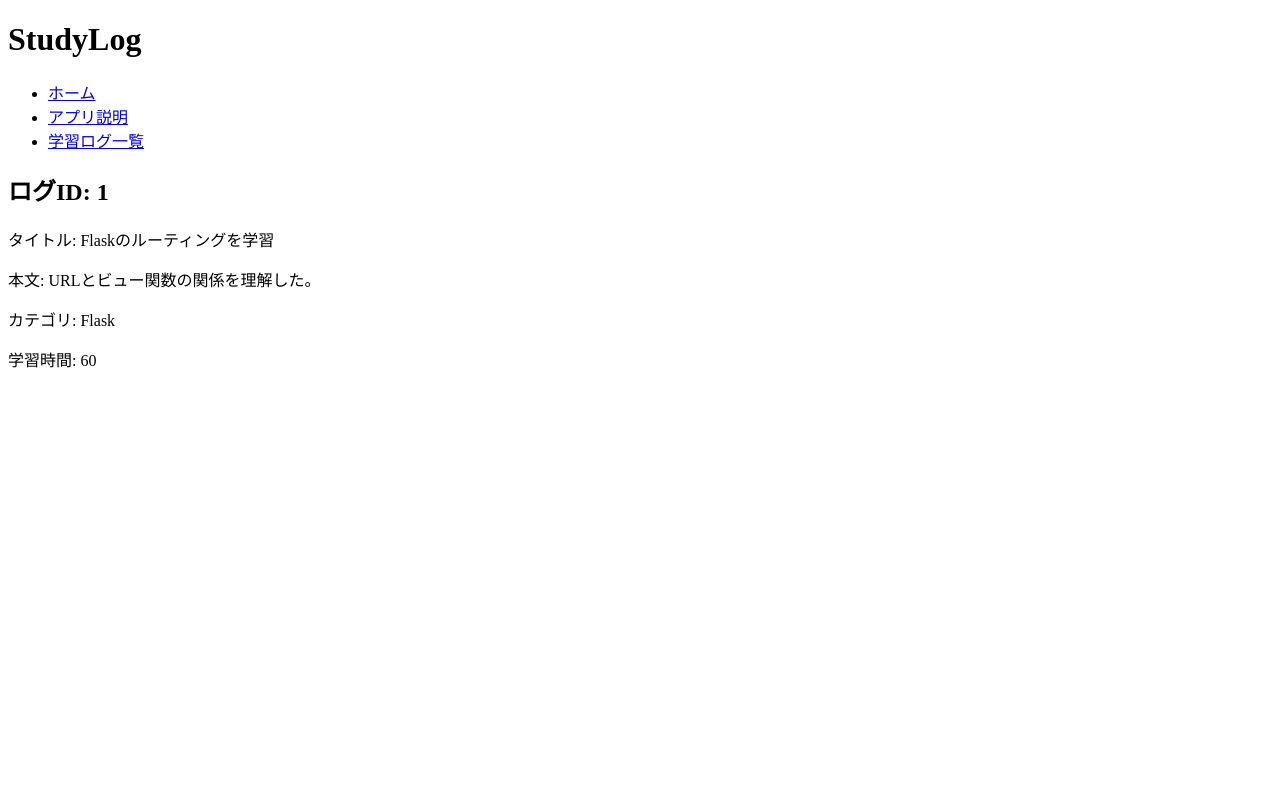
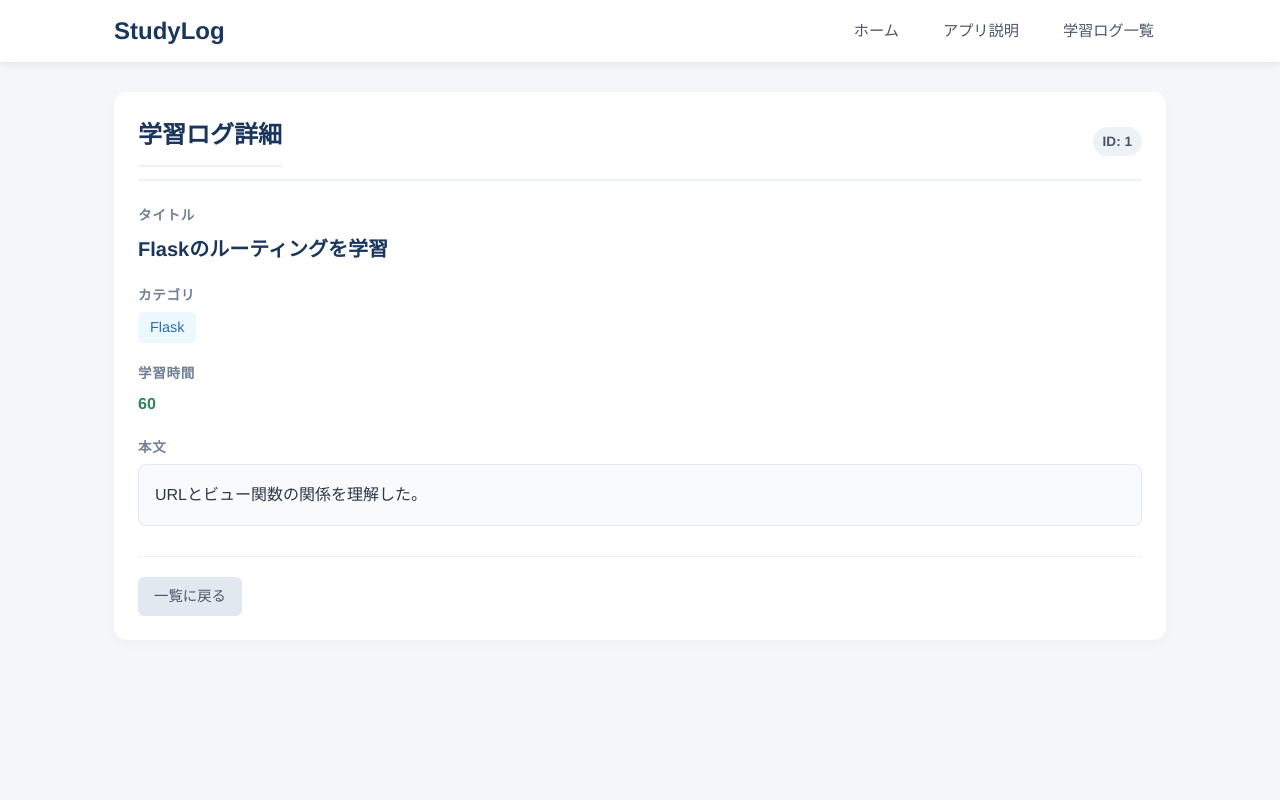
Before and after one commit to futa0818/study-log, a Flask app: page /logs/1 in a window 1280 px wide. Run offline with Flask 3, Linux system fonts and the light colour scheme.

Commit message:
cssの接続とレイアウトの作成

```diff
--- a/app.py
+++ b/app.py
@@ -1,5 +1,5 @@
 from flask import Flask, render_template
-app = Flask(__name__, template_folder='application/templates')
+app = Flask(__name__, template_folder='application/templates/', static_folder='application/static')
 
 logs = [
     {
--- /dev/null
+++ b/application/static/css/style.css
@@ -0,0 +1,346 @@
+@charset "UTF-8";
+
+/* ==========================================================================
+   全体設定 / リセット
+   ========================================================================== */
+* {
+    box-sizing: border-box;
+    margin: 0;
+    padding: 0;
+}
+
+body {
+    font-family: "Helvetica Neue", Arial, "Hiragino Kaku Gothic ProN", "Hiragino Sans", Meiryo, sans-serif;
+    line-height: 1.6;
+    color: #333333;
+    background-color: #f4f7f9; /* 目に優しい少し明るいグレー */
+    min-height: 100vh;
+    display: flex;
+    flex-direction: column;
+}
+
+/* ==========================================================================
+   ヘッダーデザイン
+   ========================================================================== */
+header {
+    background-color: #ffffff;
+    box-shadow: 0 2px 8px rgba(0, 0, 0, 0.08);
+    position: sticky;
+    top: 0;
+    z-index: 100;
+}
+
+.header-container {
+    max-width: 1100px;
+    margin: 0 auto;
+    padding: 12px 24px;
+    display: flex;
+    justify-content: space-between;
+    align-items: center;
+}
+
+/* ロゴ領域 */
+.logo a {
+    display: flex;
+    align-items: center;
+    gap: 10px;
+    text-decoration: none;
+    color: #1a365d; /* ネイビーカラー */
+    font-size: 1.5rem;
+    font-weight: bold;
+}
+
+/* ロゴ画像のサイズ調整 */
+.logo img {
+    height: 40px; /* 必要に応じて高さを変更してください */
+    width: auto;
+    object-fit: contain;
+}
+
+/* ナビゲーション */
+nav ul {
+    display: flex;
+    list-style: none;
+    gap: 20px;
+}
+
+nav a {
+    text-decoration: none;
+    color: #4a5568;
+    font-weight: 500;
+    font-size: 0.95rem;
+    padding: 6px 12px;
+    border-radius: 6px;
+    transition: all 0.2s ease;
+}
+
+nav a:hover {
+    color: #2b6cb0;
+    background-color: #ebf8ff;
+}
+
+/* ==========================================================================
+   メインコンテンツ表示領域
+   ========================================================================== */
+main {
+    flex: 1;
+    max-width: 1100px;
+    width: 100%;
+    margin: 30px auto;
+    padding: 0 24px;
+}
+
+/* コンテンツカード用共通CSS（各ページ内のコンテンツを囲む際に活用できます） */
+.card {
+    background: #ffffff;
+    border-radius: 12px;
+    padding: 24px;
+    box-shadow: 0 4px 12px rgba(0, 0, 0, 0.03);
+    margin-bottom: 24px;
+}
+
+/* ==========================================================================
+   学習ログ一覧ページ用スタイル
+   ========================================================================== */
+
+/* ページ見出し */
+.card h2 {
+    font-size: 1.5rem;
+    color: #1a365d;
+    margin-bottom: 20px;
+    padding-bottom: 10px;
+    border-bottom: 2px solid #edf2f7;
+}
+
+/* ログリストのコンテナ */
+.log-list {
+    list-style: none;
+    display: flex;
+    flex-direction: column;
+    gap: 12px;
+}
+
+/* 個別のログアイテム */
+.log-item {
+    display: flex;
+    justify-content: space-between;
+    align-items: center;
+    background-color: #f8fafc;
+    border: 1px solid #e2e8f0;
+    border-radius: 8px;
+    padding: 14px 18px;
+    transition: all 0.2s ease;
+}
+
+.log-item:hover {
+    background-color: #edf2f7;
+    border-color: #cbd5e0;
+}
+
+/* ログのタイトル */
+.log-title {
+    font-size: 1rem;
+    font-weight: 500;
+    color: #2d3748;
+}
+
+/* 詳細ボタン */
+.btn-detail {
+    text-decoration: none;
+    background-color: #3182ce;
+    color: #ffffff;
+    padding: 6px 14px;
+    border-radius: 6px;
+    font-size: 0.85rem;
+    font-weight: 500;
+    transition: background-color 0.2s ease;
+}
+
+.btn-detail:hover {
+    background-color: #2b6cb0;
+}
+
+/* ログが一件もないときのメッセージ */
+.empty-state {
+    text-align: center;
+    padding: 30px 0;
+    color: #718096;
+}
+
+/* ==========================================================================
+   学習ログ詳細ページ用スタイル
+   ========================================================================== */
+
+/* ヘッダー部分（見出しとIDバッジ） */
+.detail-header {
+    display: flex;
+    justify-content: space-between;
+    align-items: center;
+    margin-bottom: 24px;
+    padding-bottom: 12px;
+    border-bottom: 2px solid #edf2f7;
+}
+
+.detail-header h2 {
+    font-size: 1.5rem;
+    color: #1a365d;
+    margin: 0;
+}
+
+/* IDバッジ */
+.log-id-badge {
+    background-color: #edf2f7;
+    color: #4a5568;
+    font-size: 0.85rem;
+    font-weight: 600;
+    padding: 4px 10px;
+    border-radius: 20px;
+}
+
+/* 詳細コンテンツ全体のレイアウト */
+.detail-content {
+    display: flex;
+    flex-direction: column;
+    gap: 20px;
+}
+
+/* 各項目のブロック */
+.detail-item {
+    display: flex;
+    flex-direction: column;
+    gap: 6px;
+}
+
+/* 項目名（ラベル） */
+.detail-label {
+    font-size: 0.85rem;
+    font-weight: bold;
+    color: #718096;
+    text-transform: uppercase;
+    letter-spacing: 0.05em;
+}
+
+/* 値のスタイル */
+.detail-value {
+    font-size: 1rem;
+    color: #2d3748;
+}
+
+/* タイトルを少し大きく強調 */
+.title-text {
+    font-size: 1.25rem;
+    font-weight: bold;
+    color: #1a365d;
+}
+
+/* カテゴリタグ風デザイン */
+.category-tag {
+    display: inline-block;
+    background-color: #ebf8ff;
+    color: #2b6cb0;
+    padding: 4px 12px;
+    border-radius: 6px;
+    font-size: 0.9rem;
+    font-weight: 500;
+}
+
+/* 学習時間を強調 */
+.time-text {
+    font-weight: 600;
+    color: #2f855a; /* 落ち着いた緑色で時間を表現 */
+}
+
+/* 本文エリア（改行を反映しやすく、背景を敷くデザイン） */
+.body-text {
+    background-color: #f8fafc;
+    border: 1px solid #e2e8f0;
+    border-radius: 8px;
+    padding: 16px;
+    white-space: pre-wrap; /* 改行コードをそのまま反映させる */
+    line-height: 1.7;
+}
+
+/* 一覧に戻るボタンエリア */
+.detail-actions {
+    margin-top: 30px;
+    padding-top: 20px;
+    border-top: 1px solid #edf2f7;
+}
+
+/* 戻るボタン */
+.btn-back {
+    display: inline-block;
+    text-decoration: none;
+    background-color: #e2e8f0;
+    color: #4a5568;
+    padding: 8px 16px;
+    border-radius: 6px;
+    font-size: 0.9rem;
+    font-weight: 500;
+    transition: background-color 0.2s ease;
+}
+
+.btn-back:hover {
+    background-color: #cbd5e0;
+    color: #2d3748;
+}
+
+/* ==========================================================================
+   スマホ対応（レスポンシブ）
+   ========================================================================== */
+/* ==========================================================================
+   スマホ対応（レスポンシブ）
+   ========================================================================== */
+/* ==========================================================================
+   スマホ対応（レスポンシブ）
+   ========================================================================== */
+@media (max-width: 600px) {
+    /* ─── 既存の設定（変更していません） ─── */
+    .header-container {
+        flex-direction: column;
+        gap: 12px;
+        padding: 12px 16px;
+    }
+
+    nav ul {
+        gap: 10px;
+    }
+
+    nav a {
+        font-size: 0.85rem;
+        padding: 4px 8px;
+    }
+
+    /* ─── カード共通のスマホ調整 ─── */
+    .card {
+        padding: 16px;
+    }
+
+    /* ─── 学習ログ一覧ページ用のスマホ調整を追加 ─── */
+    .log-item {
+        flex-direction: column;
+        align-items: flex-start;
+        gap: 10px;
+    }
+
+    .btn-detail {
+        width: 100%; /* スマホではボタンを横幅いっぱいにして押しやすくする */
+        text-align: center;
+    }
+
+    /* ─── 詳細ページ用のスマホ調整 ─── */
+    .detail-header {
+        flex-direction: column;
+        align-items: flex-start;
+        gap: 8px;
+    }
+
+    .title-text {
+        font-size: 1.1rem;
+    }
+
+    .body-text {
+        padding: 12px;
+        font-size: 0.95rem;
+    }
+}
--- a/application/templates/base.html
+++ b/application/templates/base.html
@@ -1,13 +1,20 @@
 <!DOCTYPE html>
-<html lang="en">
+<html lang="ja">
 <head>
     <meta charset="UTF-8">
     <meta name="viewport" content="width=device-width, initial-scale=1.0">
     <title>StudyLog</title>
+    <link rel="stylesheet" href="{{ url_for('static', filename='css/style.css') }}">
 </head>
 <body>
     <header>
-        <h1>StudyLog</h1>
+        <div class="header-container">
+            <h1 class="logo">
+                <a href="/">
+                    <!-- <img src="{{ url_for('static', filename='images/logo.png') }}" alt="StudyLog ロゴ"> -->
+                    <span>StudyLog</span>
+                </a>
+            </h1>
             <nav>
                 <ul>
                     <li><a href="/">ホーム</a></li>
@@ -15,6 +22,7 @@
                     <li><a href="/logs">学習ログ一覧</a></li>
                 </ul>
             </nav>
+        </div>
     </header>
     <main>
         {% block content %}
--- a/application/templates/logs/detail.html
+++ b/application/templates/logs/detail.html
@@ -1,9 +1,36 @@
 {% extends 'base.html' %}
 
 {% block content %}
-    <h2>ログID: {{ log_id }}</h2>
-    <p>タイトル: {{ log.title }}</p>
-    <p>本文: {{ log.body }}</p>
-    <p>カテゴリ: {{ log.category }}</p>
-    <p>学習時間: {{ log.study_time }}</p>
+<div class="card detail-card">
+    <div class="detail-header">
+        <h2>学習ログ詳細</h2>
+        <span class="log-id-badge">ID: {{ log_id }}</span>
+    </div>
+
+    <div class="detail-content">
+        <div class="detail-item">
+            <span class="detail-label">タイトル</span>
+            <p class="detail-value title-text">{{ log.title }}</p>
+        </div>
+
+        <div class="detail-item">
+            <span class="detail-label">カテゴリ</span>
+            <p class="detail-value"><span class="category-tag">{{ log.category }}</span></p>
+        </div>
+
+        <div class="detail-item">
+            <span class="detail-label">学習時間</span>
+            <p class="detail-value time-text">{{ log.study_time }}</p>
+        </div>
+
+        <div class="detail-item">
+            <span class="detail-label">本文</span>
+            <div class="detail-value body-text">{{ log.body }}</div>
+        </div>
+    </div>
+
+    <div class="detail-actions">
+        <a href="/logs" class="btn-back">一覧に戻る</a>
+    </div>
+</div>
 {% endblock %}
```
Also changed, not shown: application/templates/logs/list.html (+9 -7 lines). Lines whose indentation alone changed are shown as unchanged.
